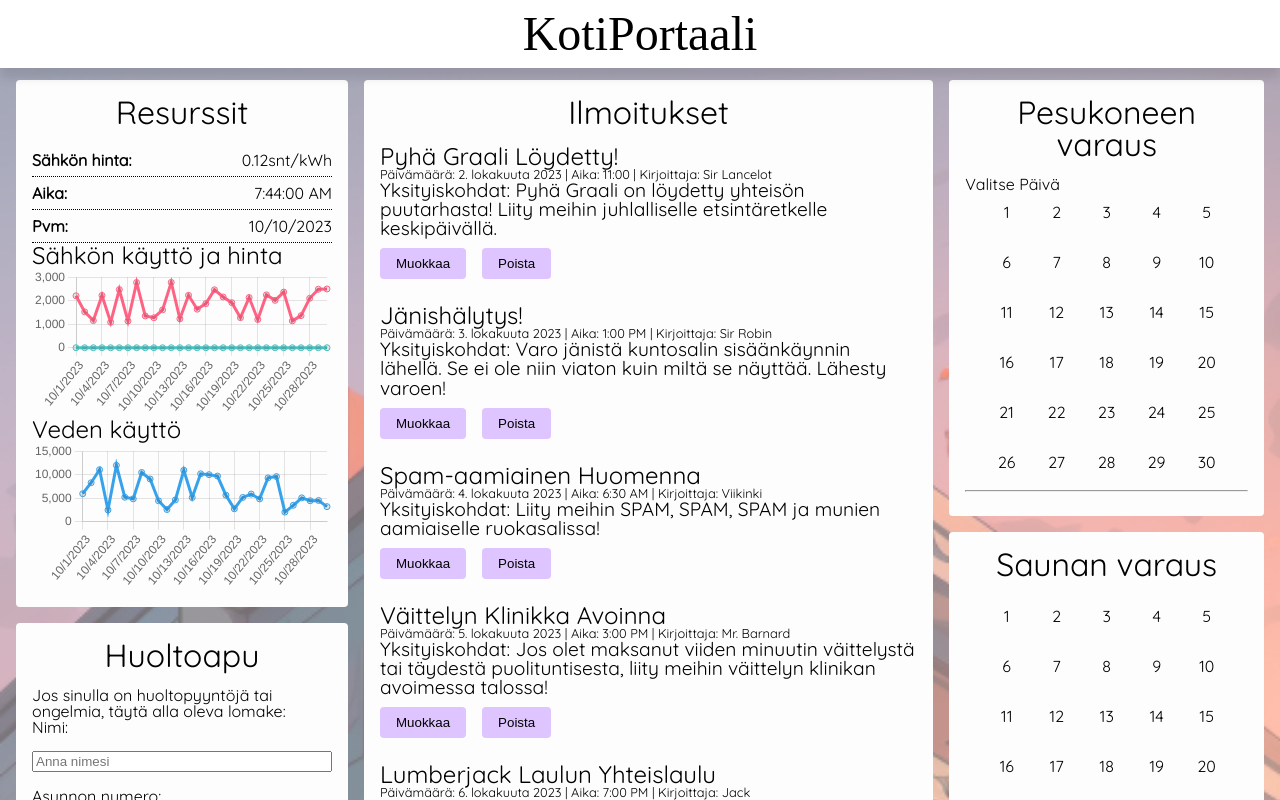
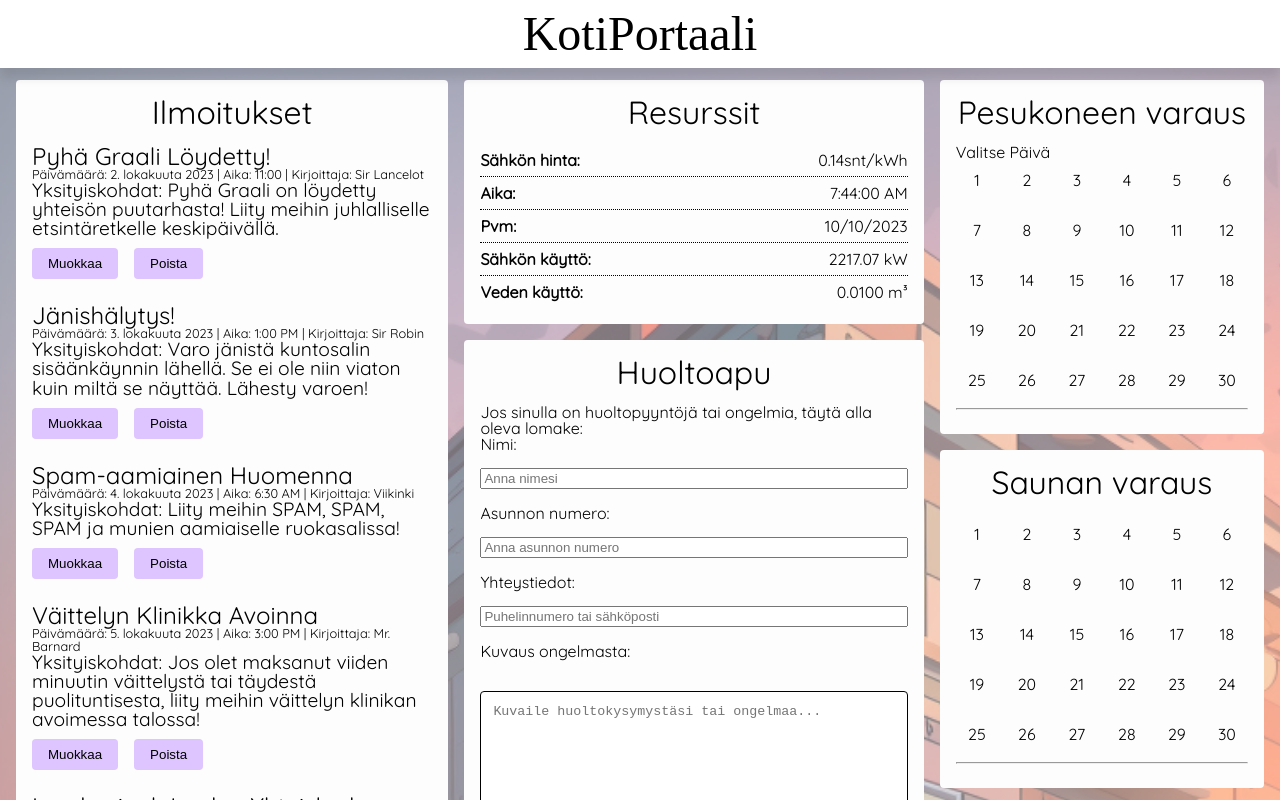
Before and after one commit to Maccee/KotiportaaliReactUi, a React (Vite) app: page / in a window 1280 px wide. Shown: the top 800 px of the page. Built offline with nearby package versions, Linux system fonts and the light colour scheme.

Commit message:
suomenkieliseks

```diff
--- a/src/App.css
+++ b/src/App.css
@@ -3,7 +3,7 @@ body {
   background-image: url(./assets/house.png);
   background-repeat: no-repeat;
   background-size: cover;
-  background-position: center;
+
 }
 body::before {
   content: "";
@@ -24,18 +24,22 @@ body::before {
   margin-top: 5rem;
 }
 
-.column {
-  flex-basis: 20%;
-  display: flex;
-  gap: 1rem;
-  flex-direction: column;
-}
-
+.column1,
+.column3,
 .centerColumn {
   display: flex;
   flex-direction: column;
-  flex-basis: 60%;
+  flex-grow: 0;
+  flex-shrink: 1;
+  flex-basis: auto;
   gap: 1rem;
+}
+
+.column1 {
+  flex-basis: 40%;
+}
+.column3 {
+  flex-basis: 30%;
 }
 
 .componentBox {
@@ -45,7 +49,23 @@ body::before {
   padding: 1rem;
   border-radius: 4px;
   font-family: "Quicksand", sans-serif;
+}
 
+/* Media query for screen widths under 600px */
+@media (max-width: 600px) {
+  .app-container {
+    flex-direction: column;
+  }
+
+  .column1,
+  .column3 .centerColumn {
+    flex-basis: 100%;
+
+  }
+
+  .componentBox {
+    min-width: auto; /* Override the fixed min-width */
+  }
 }
 
 h2 {
--- a/src/App.jsx
+++ b/src/App.jsx
@@ -16,20 +16,19 @@ function App() {
     <>
       <Header />
       <div className="app-container">
-        <div className="column">
+        <div className="column1">
+          <Announcements />
+
+        </div>
+        <div className="centerColumn">
           <Resources />
           <MaintenanceHelp />
-          <Files />
-        </div>
-        <div className="centerColumn">
-          <Announcements />
           <MessageBoard />
 
         </div>
-        <div className="column">
+        <div className="column3">
           <WashingMachine />
           <SaunaBookings />
-          <MaintenanceHelp />
           <Files />
         </div>
       </div>
--- a/src/components/MessageBoard.jsx
+++ b/src/components/MessageBoard.jsx
@@ -1,18 +1,39 @@
-// components/MessageBoard.js
-import React from "react";
+import React, { useState } from "react";
 import "./css/MessageBoard.css";
 
 function MessageBoard() {
+  // State for all messages and current input message
+  const [messages, setMessages] = useState([
+    "Hei vaan!",
+    "Varokaa koiraa!",
+    "Ei sotketa siellä..",
+  ]);
+  const [currentMessage, setCurrentMessage] = useState("");
+
+  // Event handler for the form submission
+  const handleSubmit = (e) => {
+    e.preventDefault();
+    // Add the current message to the beginning of the messages array
+    setMessages([currentMessage, ...messages]);
+    // Clear the input field
+    setCurrentMessage("");
+  };
+
   return (
     <div className="componentBox">
       <h2>Heippalaput</h2>
       <ul className="messages">
-        <li>Hei vaan!</li>
-        <li>Varokaa koiraa!</li>
-        <li>Ei sotketa siellä..</li>
+        {messages.map((message, index) => (
+          <li key={index}>{message}</li>
+        ))}
       </ul>
-      <form className="message-form">
-        <input type="text" placeholder="Kirjoita.." />
+      <form className="message-form" onSubmit={handleSubmit}>
+        <input
+          type="text"
+          placeholder="Kirjoita.."
+          value={currentMessage}
+          onChange={(e) => setCurrentMessage(e.target.value)}
+        />
         <button type="submit">Lähetä</button>
       </form>
     </div>
--- a/src/components/Resources.jsx
+++ b/src/components/Resources.jsx
@@ -1,111 +1,58 @@
 import React, { useState, useEffect } from "react";
-import { Line } from "react-chartjs-2";
-import {
-  Chart,
-  CategoryScale,
-  LinearScale,
-  PointElement,
-  LineElement,
-} from "chart.js";
-
-Chart.register(CategoryScale, LinearScale, PointElement, LineElement);
-
 import "./css/Resources.css";
 
 function Resources() {
   const [date, setDate] = useState(new Date());
   const [electricPrice, setElectricPrice] = useState(0.12);
-  const [electricData, setElectricData] = useState({
-    labels: [],
-    datasets: [],
-  });
-  const [waterData, setWaterData] = useState({
-    labels: [],
-    datasets: [],
-  });
+  const [kWattage, setKWattage] = useState(Math.random() * (3000 - 400) + 400); // Initial random value between 400kW and 3000kW
+  const [waterUsage, setWaterUsage] = useState(0); // Start from 0 for demonstration purposes
 
   useEffect(() => {
-    const updateData = () => {
-      const labels = Array.from({ length: 30 }, (_, i) =>
-        new Date(
-          date.getFullYear(),
-          date.getMonth(),
-          i + 1
-        ).toLocaleDateString()
-      );
-
-      setElectricData({
-        labels: labels,
-        datasets: [
-          {
-            label: "Sähkön hinta €/kWh)",
-            data: Array.from({ length: 30 }, () =>
-              (Math.random() * 0.05 + 0.1).toFixed(2)
-            ),
-            borderColor: "rgba(75,192,192,1)",
-            fill: false,
-          },
-          {
-            label: "kWh käytetty",
-            data: Array.from({ length: 30 }, () =>
-              Math.floor(Math.random() * 2000 + 1000)
-            ),
-            borderColor: "rgba(255,99,132,1)",
-            fill: false,
-          },
-        ],
-      });
-      setWaterData({
-        labels: labels,
-        datasets: [
-          {
-            label: "Vettä käytetty (Litraa)",
-            data: Array.from({ length: 30 }, () =>
-              Math.floor(Math.random() * 10000 + 2000)
-            ),
-            borderColor: "rgba(54, 162, 235, 1)",
-            fill: false,
-          },
-        ],
-      });
-    };
-
-    updateData(); // Initial data setup
-
     const interval = setInterval(() => {
       setDate(new Date());
+
       setElectricPrice((prevPrice) => (Math.random() * 0.05 + 0.1).toFixed(2));
-      updateData();
+
+      // Bounce kWattage every second between 400kW and 3000kW
+      setKWattage(Math.random() * (3000 - 400) + 400);
+
+      // Increase water usage by between 0.001m3 to 0.003m3
+      setWaterUsage((prevWaterUsage) => prevWaterUsage + (Math.random() * (0.003 - 0.001) + 0.001));
+
     }, 1000);
 
     return () => clearInterval(interval);
-  }, [date]);
+  }, []);
 
   return (
     <div className="componentBox">
       <h2>Resurssit</h2>
+
       <div className="resource-item">
         <label>Sähkön hinta:</label>
         <span>{electricPrice}snt/kWh</span>
       </div>
+
       <div className="resource-item">
         <label>Aika:</label>
         <span>{date.toLocaleTimeString()}</span>
       </div>
+
       <div className="resource-item">
         <label>Pvm:</label>
         <span>{date.toLocaleDateString()}</span>
       </div>
 
-      <div className="chart-container">
-        <h3>Sähkön käyttö ja hinta</h3>
-        <Line data={electricData} />
+      <div className="resource-item">
+        <label>Sähkön käyttö:</label>
+        <span>{kWattage.toFixed(2)} kW</span>
       </div>
 
-      <div className="chart-container">
-        <h3>Veden käyttö</h3>
-        <Line data={waterData} />
+      <div className="resource-item">
+        <label>Veden käyttö:</label>
+        <span>{waterUsage.toFixed(4)} m³</span>
       </div>
+
     </div>
   );
 }
--- a/src/components/SaunaBookings.jsx
+++ b/src/components/SaunaBookings.jsx
@@ -83,11 +83,14 @@ function SaunaBookings() {
               </div>
             );
           })}
-          {selectedHour && (
-            <button onClick={bookSlot} className="varaa-button">
-              Varaa
-            </button>
-          )}
+
+        </div>
+      )}
+      {selectedHour && (
+        <div className="centered-button">
+          <button onClick={bookSlot} className="varaa-button">
+            Varaa
+          </button>
         </div>
       )}
     </div>
--- a/src/components/WashingMachine.jsx
+++ b/src/components/WashingMachine.jsx
@@ -72,15 +72,20 @@ function WashingMachine() {
               {hour}:00
             </div>
           ))}
-          {selectedHour && (
-            <button onClick={bookSlot} className="varaa-button">
-              Varaa
-            </button>
-          )}
+        </div>
+
+      )}
+      {selectedHour && (
+        <div className="centered-button">
+          <button onClick={bookSlot} className="varaa-button">
+            Varaa
+          </button>
         </div>
       )}
     </div>
   );
+
+
 }
 
 export default WashingMachine;
--- a/src/components/css/Resources.css
+++ b/src/components/css/Resources.css
@@ -1,5 +1,9 @@
 
-
+.chart-container {
+  width: 100%;
+  overflow: hidden;
+  min-width: 220px;
+}
 .resource-item {
   display: flex;
   justify-content: space-between;
--- a/src/components/css/WashingMachine.css
+++ b/src/components/css/WashingMachine.css
@@ -1,5 +1,3 @@
-
-
 .calendar-days,
 .hour-selection {
   display: flex;
@@ -7,7 +5,6 @@
   gap: 10px;
   justify-content: center;
 }
-
 .day-block,
 .hour-block {
   width: 40px;
@@ -17,22 +14,23 @@
   justify-content: center;
   cursor: pointer;
 }
-
 .day-block:hover,
 .hour-block:hover {
   background-color: #9f89ff;
 }
-
 .day-block.selected,
 .hour-block.booked {
   background-color: #9f89ff;
   cursor: not-allowed;
 }
-
 .hour-block {
   background-color: #dec5ff;
 }
-
 .hour-selection {
   position: relative;
 }
+.centered-button {
+  display: flex;
+  justify-content: center;
+  margin-top: 20px; /* optional: add some space between the button and other elements */
+}
```
